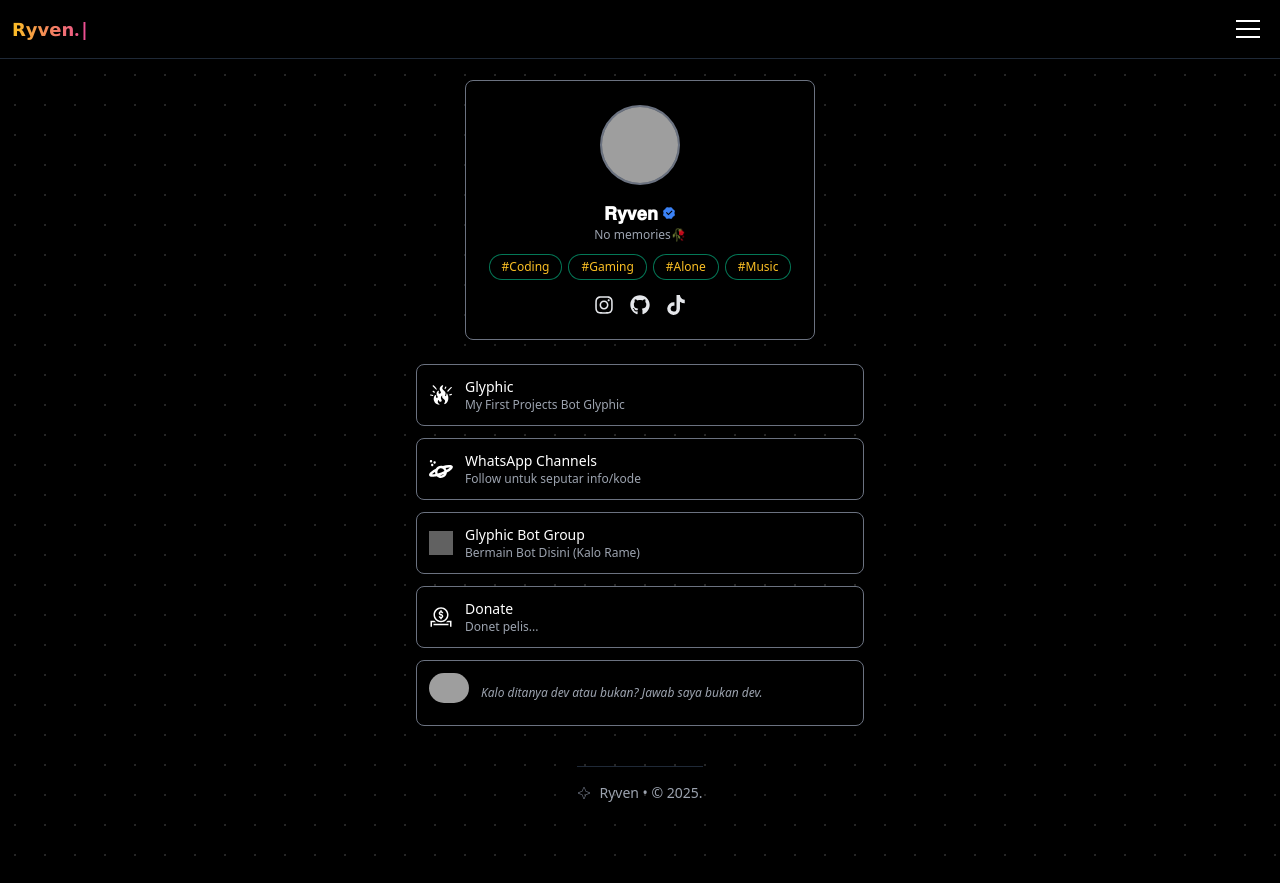
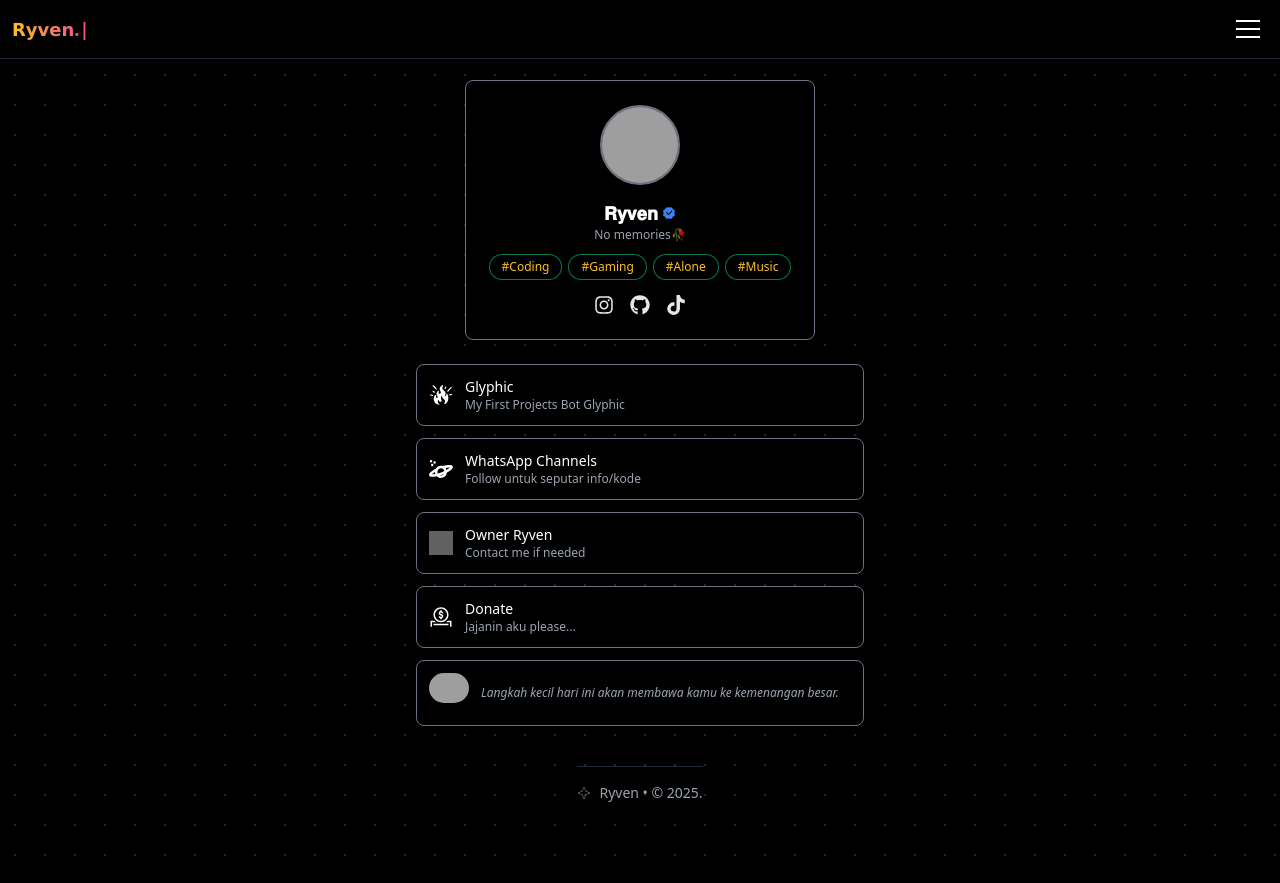
Before and after one commit to ryven29/bio-link, a Next.js app: page / in a window 1280 px wide. Built offline with nearby package versions, Linux system fonts and the light colour scheme; grey boxes are pictures that could not be loaded; a web font is replaced by a local one.

Commit message:
Update Links.js

```diff
--- a/app/components/Links.js
+++ b/app/components/Links.js
@@ -19,14 +19,14 @@ const links = [
         icon: "/planet-1301-svgrepo-com.svg",
     },
     {
-        title: "Glyphic Bot Group",
-        description: "Bermain Bot Disini (Kalo Rame)",
-        url: "https://chat.whatsapp.com/E60tqTa5EH30D63dXBwIQH",
+        title: "Owner Ryven",
+        description: "Contact me if needed",
+        url: "https://wa.me/628991103457",
         icon: "/stars-svgrepo-com.svg",
     },
     {
         title: "Donate",
-        description: "Donet pelis...",
+        description: "Jajanin aku please...",
         url: "/donate",
         icon: "/donate-solid-svgrepo-com.svg",
     },
@@ -34,7 +34,7 @@ const links = [
         title: "",
         isSpotify: true,
         songTitle: "",
-        artist: "Kalo ditanya dev atau bukan? Jawab saya bukan dev.",
+        artist: "Langkah kecil hari ini akan membawa kamu ke kemenangan besar.",
         albumArt: "https://files.catbox.moe/tjkp83.jpg",
         url: "",
         audioSrc: "https://files.catbox.moe/jfzauo.mp3",
```
